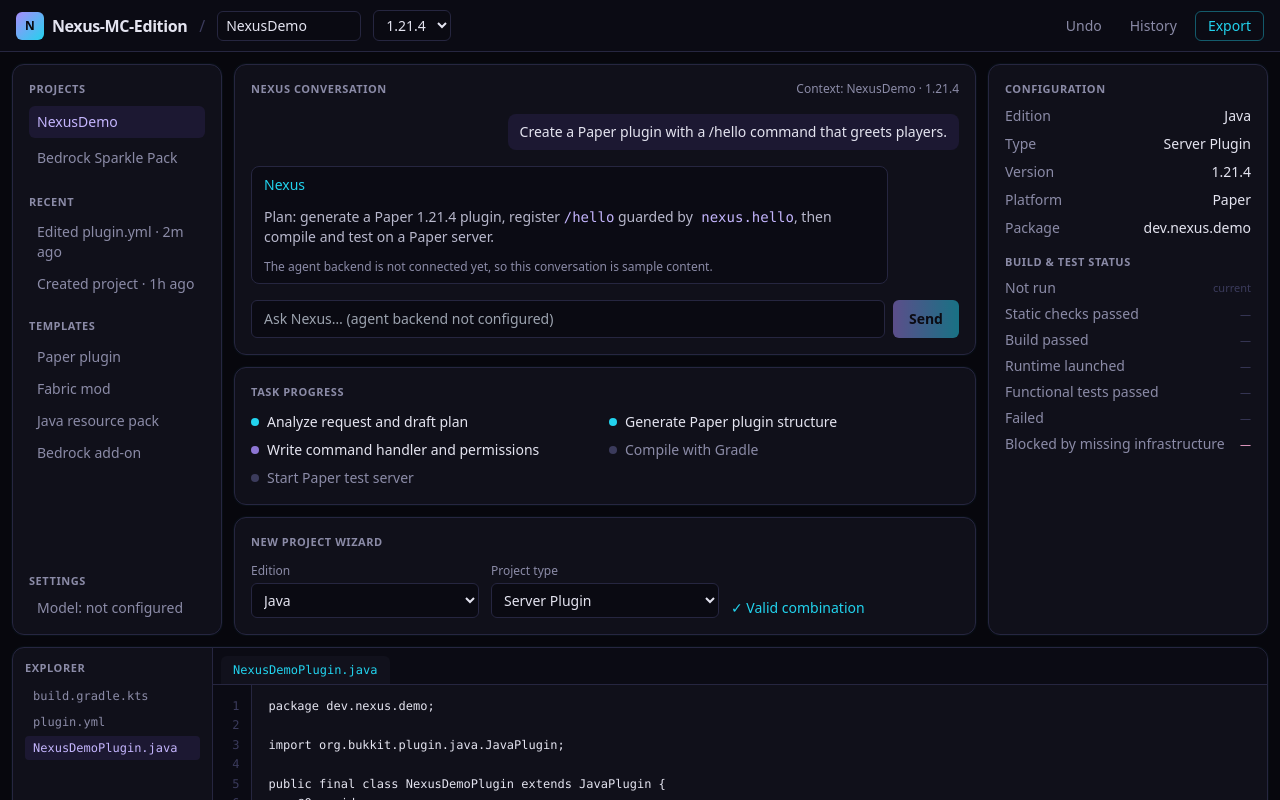
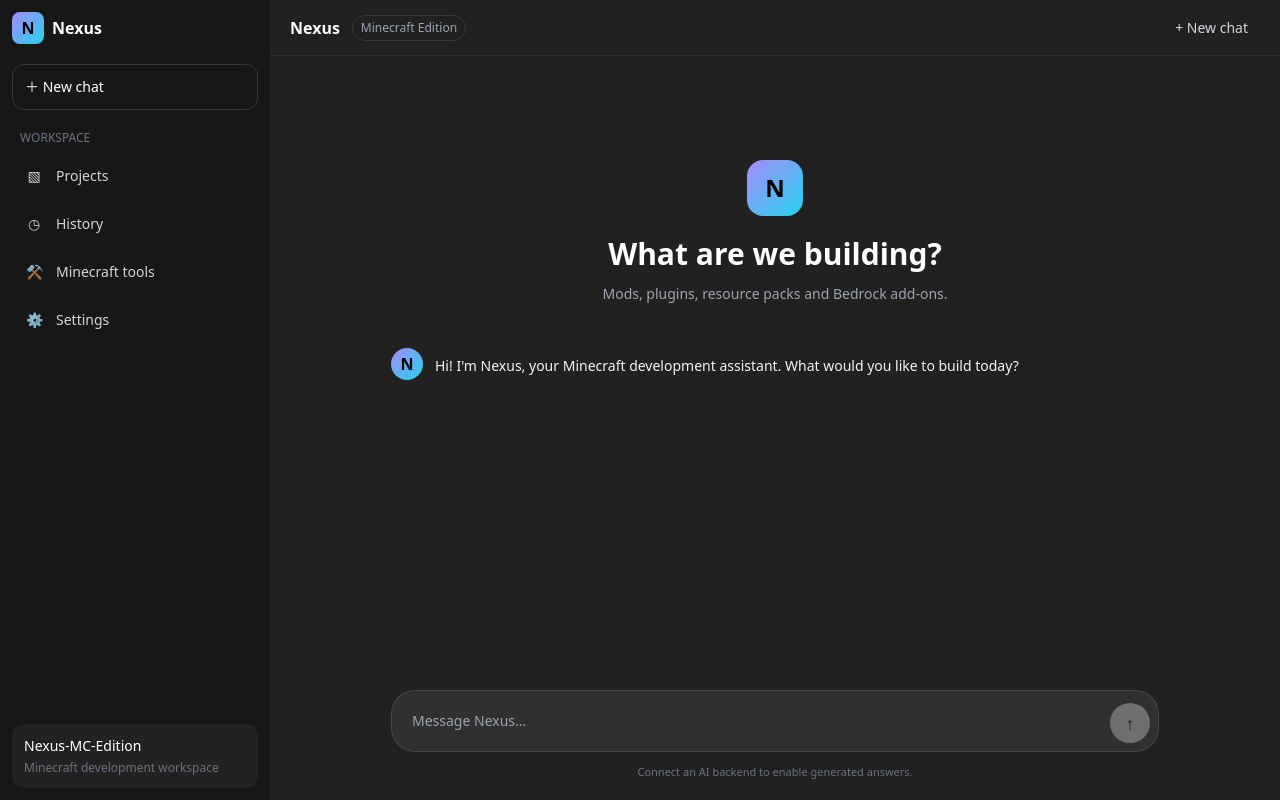
Before and after one commit to myloftjjjj-cmd/nexus-minecraft-edition, a React (Vite) app: page / in a window 1280 px wide. Shown: the top 800 px of the page. Built offline with nearby package versions, Linux system fonts and the light colour scheme.

Commit message:
Index.tsx

```diff
--- a/src/pages/Index.tsx
+++ b/src/pages/Index.tsx
@@ -1,324 +1,262 @@
-import { useMemo, useState } from "react";
 
-type SourceFile = { name: string; path: string; content: string };
-type Edition = "Java" | "Bedrock";
-type ProjectType = "Mod" | "Resource Pack" | "Server Plugin" | "Bedrock Add-on";
+import { useState, useRef, useEffect } from "react";
 
-const FILES: SourceFile[] = [
+type Message = {
+  role: "user" | "assistant";
+  content: string;
+};
+
+const initialMessages: Message[] = [
   {
-    name: "build.gradle.kts",
-    path: "build.gradle.kts",
-    content: `plugins {\n    java\n}\n\ngroup = "dev.nexus.demo"\nversion = "1.0.0"\n\nrepositories {\n    maven("https://repo.papermc.io/repository/maven-public/")\n}\n\ndependencies {\n    compileOnly("io.papermc.paper:paper-api:1.21.4-R0.1-SNAPSHOT")\n}`,
-  },
-  {
-    name: "plugin.yml",
-    path: "src/main/resources/plugin.yml",
-    content: `name: NexusDemo\nversion: 1.0.0\nmain: dev.nexus.demo.NexusDemoPlugin\napi-version: '1.21'\ncommands:\n  hello:\n    description: Greets the player\n    permission: nexus.hello\npermissions:\n  nexus.hello:\n    default: true`,
-  },
-  {
-    name: "NexusDemoPlugin.java",
-    path: "src/main/java/dev/nexus/demo/NexusDemoPlugin.java",
-    content: `package dev.nexus.demo;\n\nimport org.bukkit.plugin.java.JavaPlugin;\n\npublic final class NexusDemoPlugin extends JavaPlugin {\n    @Override\n    public void onEnable() {\n        getLogger().info("NexusDemo enabled");\n    }\n}`,
+    role: "assistant",
+    content:
+      "Hi! I'm Nexus, your Minecraft development assistant. What would you like to build today?",
   },
 ];
 
-const EDITION_TYPES: Record<Edition, ProjectType[]> = {
-  Java: ["Mod", "Resource Pack", "Server Plugin"],
-  Bedrock: ["Resource Pack", "Bedrock Add-on"],
-};
-
-const TASKS: { label: string; status: "done" | "active" | "pending" }[] = [
-  { label: "Analyze request and draft plan", status: "done" },
-  { label: "Generate Paper plugin structure", status: "done" },
-  { label: "Write command handler and permissions", status: "active" },
-  { label: "Compile with Gradle", status: "pending" },
-  { label: "Start Paper test server", status: "pending" },
+const menuItems = [
+  { icon: "▧", label: "Projects" },
+  { icon: "◷", label: "History" },
+  { icon: "⚒", label: "Minecraft tools" },
+  { icon: "⚙", label: "Settings" },
 ];
 
-const STATUS_LABELS = [
-  "Not run",
-  "Static checks passed",
-  "Build passed",
-  "Runtime launched",
-  "Functional tests passed",
-  "Failed",
-  "Blocked by missing infrastructure",
-];
+export default function Index() {
+  const [sidebarOpen, setSidebarOpen] = useState(false);
+  const [input, setInput] = useState("");
+  const [messages, setMessages] = useState<Message[]>(initialMessages);
+  const [activeMenu, setActiveMenu] = useState("New chat");
+  const inputRef = useRef<HTMLTextAreaElement>(null);
+  const bottomRef = useRef<HTMLDivElement>(null);
 
-const panel =
-  "rounded-xl border border-[#262640] bg-[#11111c]/90 shadow-[0_0_0_1px_rgba(34,211,238,0.03)]";
-const label = "text-[11px] font-semibold uppercase tracking-wider text-[#8b8ba7]";
+  useEffect(() => {
+    bottomRef.current?.scrollIntoView({ behavior: "smooth" });
+  }, [messages]);
 
-export default function Index() {
-  const [activeFile, setActiveFile] = useState(FILES[2].path);
-  const [openTabs, setOpenTabs] = useState<string[]>([FILES[2].path]);
-  const [edition, setEdition] = useState<Edition>("Java");
-  const [projectType, setProjectType] = useState<ProjectType>("Server Plugin");
-  const [projectName, setProjectName] = useState("NexusDemo");
-  const [mcVersion, setMcVersion] = useState("1.21.4");
+  function newChat() {
+    setMessages(initialMessages);
+    setInput("");
+    setActiveMenu("New chat");
+    setSidebarOpen(false);
+  }
 
-  const file = FILES.find((f) => f.path === activeFile) ?? FILES[0];
-  const validTypes = EDITION_TYPES[edition];
-  const typeValid = validTypes.includes(projectType);
-  const lineNumbers = useMemo(
-    () => file.content.split("\n").map((_, i) => i + 1),
-    [file],
-  );
+  function sendMessage() {
+    const text = input.trim();
+    if (!text) return;
 
-  const openFile = (path: string) => {
-    setActiveFile(path);
-    setOpenTabs((tabs) => (tabs.includes(path) ? tabs : [...tabs, path]));
-  };
-
-  const changeEdition = (next: Edition) => {
-    setEdition(next);
-    if (!EDITION_TYPES[next].includes(projectType)) setProjectType(EDITION_TYPES[next][0]);
-  };
+    setMessages((old) => [...old, { role: "user", content: text }]);
+    setInput("");
+    setActiveMenu("New chat");
+    inputRef.current?.focus();
+  }
 
   return (
-    <div className="flex min-h-screen flex-col bg-[#07070d] text-[#e4e4f0]">
-      {/* Top toolbar */}
-      <header className="flex flex-wrap items-center gap-3 border-b border-[#262640] bg-[#0b0b14] px-4 py-2.5">
-        <div className="flex items-center gap-2">
-          <div className="grid h-7 w-7 place-items-center rounded-md bg-gradient-to-br from-[#a78bfa] to-[#22d3ee] text-xs font-bold text-[#07070d]">
+    <div className="flex h-[100dvh] overflow-hidden bg-[#212121] text-white">
+      {sidebarOpen && (
+        <button
+          aria-label="Close sidebar"
+          onClick={() => setSidebarOpen(false)}
+          className="fixed inset-0 z-30 bg-black/60 md:hidden"
+        />
+      )}
+
+      <aside
+        className={`fixed inset-y-0 left-0 z-40 flex w-[270px] flex-col bg-[#171717] p-3 transition-transform duration-200 md:relative md:translate-x-0 ${
+          sidebarOpen ? "translate-x-0" : "-translate-x-full"
+        }`}
+      >
+        <div className="mb-5 flex items-center justify-between">
+          <div className="flex items-center gap-2 font-semibold">
+            <div className="grid h-8 w-8 place-items-center rounded-lg bg-gradient-to-br from-violet-400 to-cyan-400 font-bold text-black">
               N
             </div>
-          <span className="font-semibold tracking-tight">Nexus-MC-Edition</span>
+            Nexus
           </div>
-        <span className="hidden text-[#3b3b5c] sm:inline">/</span>
-        <input
-          value={projectName}
-          onChange={(e) => setProjectName(e.target.value)}
-          className="w-36 rounded-md border border-[#262640] bg-[#0a0a12] px-2 py-1 text-sm outline-none focus:border-[#22d3ee]"
-          aria-label="Project name"
-        />
-        <select
-          value={mcVersion}
-          onChange={(e) => setMcVersion(e.target.value)}
-          className="rounded-md border border-[#262640] bg-[#0a0a12] px-2 py-1 text-sm outline-none focus:border-[#22d3ee]"
-          aria-label="Minecraft version"
+          <button
+            onClick={() => setSidebarOpen(false)}
+            className="rounded-lg px-3 py-2 text-gray-400 hover:bg-[#303030] md:hidden"
+            aria-label="Close menu"
           >
-          <option>1.21.4</option>
-          <option>1.21.1</option>
-          <option>1.20.6</option>
-        </select>
-        <div className="ml-auto flex items-center gap-2 text-sm">
-          <button className="rounded-md px-2.5 py-1 text-[#8b8ba7] hover:bg-[#1a1a2a] hover:text-[#e4e4f0]">Undo</button>
-          <button className="rounded-md px-2.5 py-1 text-[#8b8ba7] hover:bg-[#1a1a2a] hover:text-[#e4e4f0]">History</button>
-          <button className="rounded-md border border-[#22d3ee]/40 px-3 py-1 text-[#22d3ee] hover:bg-[#22d3ee]/10">
-            Export
+            ✕
           </button>
         </div>
+
+        <button
+          onClick={newChat}
+          className="mb-5 flex items-center gap-3 rounded-xl border border-[#383838] px-3 py-3 text-sm hover:bg-[#292929]"
+        >
+          ＋ New chat
+        </button>
+
+        <p className="mb-2 px-2 text-xs font-medium text-gray-500">
+          WORKSPACE
+        </p>
+
+        <nav className="flex flex-col gap-1">
+          {menuItems.map((item) => (
+            <button
+              key={item.label}
+              onClick={() => {
+                setActiveMenu(item.label);
+                setSidebarOpen(false);
+              }}
+              className={`flex items-center gap-3 rounded-lg px-3 py-3 text-left text-sm ${
+                activeMenu === item.label
+                  ? "bg-[#303030]"
+                  : "text-gray-300 hover:bg-[#292929]"
+              }`}
+            >
+              <span className="w-5 text-center">{item.icon}</span>
+              {item.label}
+            </button>
+          ))}
+        </nav>
+
+        <div className="mt-auto rounded-xl bg-[#222222] p-3">
+          <p className="text-sm font-medium">Nexus-MC-Edition</p>
+          <p className="mt-1 text-xs text-gray-500">
+            Minecraft development workspace
+          </p>
+        </div>
+      </aside>
+
+      <main className="flex min-w-0 flex-1 flex-col">
+        <header className="flex h-14 shrink-0 items-center gap-3 border-b border-white/5 px-3 md:px-5">
+          <button
+            onClick={() => setSidebarOpen(true)}
+            className="rounded-lg px-3 py-2 text-xl hover:bg-[#303030] md:hidden"
+            aria-label="Open menu"
+          >
+            ☰
+          </button>
+
+          <span className="font-semibold">Nexus</span>
+          <span className="rounded-full border border-white/10 px-2 py-1 text-xs text-gray-400">
+            Minecraft Edition
+          </span>
+
+          <button
+            onClick={newChat}
+            className="ml-auto rounded-lg px-3 py-2 text-sm text-gray-300 hover:bg-[#303030]"
+          >
+            + New chat
+          </button>
         </header>
 
-      <div className="grid flex-1 grid-cols-1 gap-3 p-3 lg:grid-cols-[210px_minmax(0,1fr)_280px]">
-        {/* Left sidebar */}
-        <aside className={`${panel} flex flex-col gap-5 p-4`}>
-          <section>
-            <p className={label}>Projects</p>
-            <ul className="mt-2 space-y-1 text-sm">
-              <li className="rounded-md bg-[#1c1832] px-2 py-1.5 text-[#c4b5fd]">{projectName}</li>
-              <li className="rounded-md px-2 py-1.5 text-[#8b8ba7] hover:bg-[#1a1a2a]">Bedrock Sparkle Pack</li>
-            </ul>
-          </section>
-          <section>
-            <p className={label}>Recent</p>
-            <ul className="mt-2 space-y-1 text-sm text-[#8b8ba7]">
-              <li className="px-2 py-1">Edited plugin.yml · 2m ago</li>
-              <li className="px-2 py-1">Created project · 1h ago</li>
-            </ul>
-          </section>
-          <section>
-            <p className={label}>Templates</p>
-            <ul className="mt-2 space-y-1 text-sm text-[#8b8ba7]">
-              <li className="px-2 py-1 hover:text-[#e4e4f0]">Paper plugin</li>
-              <li className="px-2 py-1 hover:text-[#e4e4f0]">Fabric mod</li>
-              <li className="px-2 py-1 hover:text-[#e4e4f0]">Java resource pack</li>
-              <li className="px-2 py-1 hover:text-[#e4e4f0]">Bedrock add-on</li>
-            </ul>
-          </section>
-          <section className="mt-auto">
-            <p className={label}>Settings</p>
-            <p className="mt-2 px-2 text-sm text-[#8b8ba7]">Model: not configured</p>
-          </section>
-        </aside>
-
-        {/* Center: conversation + wizard */}
-        <main className="flex min-w-0 flex-col gap-3">
-          <section className={`${panel} flex flex-col gap-4 p-4`}>
-            <div className="flex items-center justify-between">
-              <p className={label}>Nexus conversation</p>
-              <span className="text-xs text-[#8b8ba7]">Context: {projectName} · {mcVersion}</span>
+        <section className="flex min-h-0 flex-1 flex-col">
+          {activeMenu !== "New chat" ? (
+            <div className="flex flex-1 flex-col items-center justify-center p-6 text-center">
+              <h1 className="text-xl font-semibold">{activeMenu}</h1>
+              <p className="mt-2 max-w-sm text-sm text-gray-400">
+                This section is not connected yet. Start a new chat to return
+                to the Nexus conversation.
+              </p>
+              <button
+                onClick={newChat}
+                className="mt-5 rounded-xl bg-white px-4 py-2 text-sm font-medium text-black hover:bg-gray-200"
+              >
+                Start a new chat
+              </button>
             </div>
-            <div className="ml-auto max-w-[85%] rounded-lg bg-[#1c1832] px-3 py-2 text-sm">
-              Create a Paper plugin with a /hello command that greets players.
+          ) : (
+            <>
+              <div className="flex-1 overflow-y-auto px-4 py-6 sm:px-6">
+                <div className="mx-auto flex w-full max-w-3xl flex-col gap-6">
+                  {messages.length === 1 && (
+                    <div className="mb-5 mt-10 text-center sm:mt-20">
+                      <div className="mx-auto mb-5 grid h-14 w-14 place-items-center rounded-2xl bg-gradient-to-br from-violet-400 to-cyan-400 text-2xl font-bold text-black">
+                        N
                       </div>
-            <div className="max-w-[90%] space-y-3 rounded-lg border border-[#262640] bg-[#0b0b14] px-3 py-2 text-sm">
-              <p className="font-medium text-[#22d3ee]">Nexus</p>
-              <p className="text-[#b8b8cc]">
-                Plan: generate a Paper 1.21.4 plugin, register <code className="text-[#c4b5fd]">/hello</code> guarded by
-                <code className="text-[#c4b5fd]"> nexus.hello</code>, then compile and test on a Paper server.
-              </p>
-              <p className="text-xs text-[#8b8ba7]">
-                The agent backend is not connected yet, so this conversation is sample content.
+                      <h1 className="text-2xl font-semibold sm:text-3xl">
+                        What are we building?
+                      </h1>
+                      <p className="mt-3 text-sm text-gray-400">
+                        Mods, plugins, resource packs and Bedrock add-ons.
                       </p>
                     </div>
-            <div className="flex gap-2">
-              <input
-                disabled
-                placeholder="Ask Nexus… (agent backend not configured)"
-                className="flex-1 rounded-md border border-[#262640] bg-[#0a0a12] px-3 py-2 text-sm text-[#8b8ba7] outline-none disabled:cursor-not-allowed"
-              />
-              <button disabled className="rounded-md bg-gradient-to-r from-[#a78bfa] to-[#22d3ee] px-4 py-2 text-sm font-semibold text-[#07070d] opacity-50">
-                Send
-              </button>
+                  )}
+
+                  {messages.map((message, index) => (
+                    <div
+                      key={index}
+                      className={`flex gap-3 ${
+                        message.role === "user" ? "justify-end" : "justify-start"
+                      }`}
+                    >
+                      {message.role === "assistant" && (
+                        <div className="grid h-8 w-8 shrink-0 place-items-center rounded-full bg-gradient-to-br from-violet-400 to-cyan-400 font-bold text-black">
+                          N
                         </div>
-          </section>
+                      )}
 
-          <section className={`${panel} p-4`}>
-            <p className={label}>Task progress</p>
-            <ul className="mt-3 grid gap-2 sm:grid-cols-2">
-              {TASKS.map((t) => (
-                <li key={t.label} className="flex items-center gap-2 text-sm">
-                  <span
-                    className={`h-2 w-2 shrink-0 rounded-full ${
-                      t.status === "done" ? "bg-[#22d3ee]" : t.status === "active" ? "bg-[#a78bfa] animate-pulse" : "bg-[#3b3b5c]"
+                      <div
+                        className={`max-w-[88%] whitespace-pre-wrap break-words text-sm leading-7 sm:max-w-[80%] ${
+                          message.role === "user"
+                            ? "rounded-3xl bg-[#303030] px-4 py-3"
+                            : "py-1 text-gray-100"
                         }`}
-                  />
-                  <span className={t.status === "pending" ? "text-[#8b8ba7]" : ""}>{t.label}</span>
-                </li>
-              ))}
-            </ul>
-          </section>
-
-          <section className={`${panel} p-4`}>
-            <p className={label}>New project wizard</p>
-            <div className="mt-3 grid gap-3 sm:grid-cols-3">
-              <label className="flex flex-col gap-1 text-xs text-[#8b8ba7]">
-                Edition
-                <select
-                  value={edition}
-                  onChange={(e) => changeEdition(e.target.value as Edition)}
-                  className="rounded-md border border-[#262640] bg-[#0a0a12] px-2 py-1.5 text-sm text-[#e4e4f0]"
                       >
-                  <option>Java</option>
-                  <option>Bedrock</option>
-                </select>
-              </label>
-              <label className="flex flex-col gap-1 text-xs text-[#8b8ba7]">
-                Project type
-                <select
-                  value={projectType}
-                  onChange={(e) => setProjectType(e.target.value as ProjectType)}
-                  className="rounded-md border border-[#262640] bg-[#0a0a12] px-2 py-1.5 text-sm text-[#e4e4f0]"
-                >
-                  {(["Mod", "Resource Pack", "Server Plugin", "Bedrock Add-on"] as ProjectType[]).map((t) => (
-                    <option key={t}>{t}</option>
-                  ))}
-                </select>
-              </label>
-              <div className="flex flex-col justify-end text-sm">
-                {typeValid ? (
-                  <span className="text-[#22d3ee]">✓ Valid combination</span>
-                ) : (
-                  <span className="text-[#f9a8d4]">
-                    {projectType} is not available for {edition} Edition. Try {validTypes.join(" or ")}.
-                  </span>
-                )}
+                        {message.content}
                       </div>
                     </div>
-          </section>
-        </main>
+                  ))}
 
-        {/* Right: config + status */}
-        <aside className={`${panel} flex flex-col gap-4 p-4`}>
-          <section>
-            <p className={label}>Configuration</p>
-            <dl className="mt-2 space-y-2 text-sm">
-              <div className="flex justify-between gap-2"><dt className="text-[#8b8ba7]">Edition</dt><dd>{edition}</dd></div>
-              <div className="flex justify-between gap-2"><dt className="text-[#8b8ba7]">Type</dt><dd>{projectType}</dd></div>
-              <div className="flex justify-between gap-2"><dt className="text-[#8b8ba7]">Version</dt><dd>{mcVersion}</dd></div>
-              <div className="flex justify-between gap-2"><dt className="text-[#8b8ba7]">Platform</dt><dd>Paper</dd></div>
-              <div className="flex justify-between gap-2"><dt className="text-[#8b8ba7]">Package</dt><dd>dev.nexus.demo</dd></div>
-            </dl>
-          </section>
-          <section>
-            <p className={label}>Build & test status</p>
-            <ul className="mt-2 space-y-1.5 text-sm">
-              {STATUS_LABELS.map((s) => (
-                <li key={s} className="flex items-center justify-between">
-                  <span className="text-[#8b8ba7]">{s}</span>
-                  <span className={`text-[11px] ${s === "Blocked by missing infrastructure" ? "text-[#f9a8d4]" : "text-[#3b3b5c]"}`}>
-                    {s === "Not run" ? "current" : "—"}
-                  </span>
-                </li>
-              ))}
-            </ul>
-          </section>
-        </aside>
-      </div>
+                  {messages.length > 1 && (
+                    <p className="text-center text-xs text-gray-500">
+                      Local chat only — AI responses are not connected yet.
+                    </p>
+                  )}
 
-      {/* Explorer + editor */}
-      <div className={`${panel} mx-3 mb-3 grid min-h-[260px] grid-cols-1 overflow-hidden md:grid-cols-[200px_minmax(0,1fr)]`}>
-        <nav className="border-b border-[#262640] p-3 md:border-b-0 md:border-r">
-          <p className={label}>Explorer</p>
-          <ul className="mt-2 space-y-0.5 font-mono text-xs">
-            {FILES.map((f) => (
-              <li key={f.path}>
-                <button
-                  onClick={() => openFile(f.path)}
-                  className={`w-full truncate rounded px-2 py-1 text-left ${
-                    activeFile === f.path ? "bg-[#1c1832] text-[#c4b5fd]" : "text-[#8b8ba7] hover:text-[#e4e4f0]"
-                  }`}
-                  title={f.path}
-                >
-                  {f.name}
-                </button>
-              </li>
-            ))}
-          </ul>
-        </nav>
-        <div className="flex min-w-0 flex-col">
-          <div className="flex gap-1 overflow-x-auto border-b border-[#262640] bg-[#0b0b14] px-2 pt-2">
-            {openTabs.map((p) => {
-              const f = FILES.find((x) => x.path === p);
-              if (!f) return null;
-              return (
-                <button
-                  key={p}
-                  onClick={() => setActiveFile(p)}
-                  className={`whitespace-nowrap rounded-t-md px-3 py-1.5 font-mono text-xs ${
-                    activeFile === p ? "bg-[#11111c] text-[#22d3ee]" : "text-[#8b8ba7]"
-                  }`}
-                >
-                  {f.name}
-                </button>
-              );
-            })}
-          </div>
-          <div className="flex min-h-[220px] overflow-auto font-mono text-xs leading-relaxed">
-            <div className="select-none border-r border-[#262640] bg-[#0b0b14] px-3 py-3 text-right text-[#3b3b5c]">
-              {lineNumbers.map((n) => (
-                <div key={n}>{n}</div>
-              ))}
-            </div>
-            <pre className="flex-1 whitespace-pre px-4 py-3 text-[#e4e4f0]">{file.content}</pre>
-          </div>
-          <p className="border-t border-[#262640] px-3 py-1.5 text-[11px] text-[#8b8ba7]">
-            {file.path} · read-only sample · search and diffs available once the editor backend is connected
-          </p>
+                  <div ref={bottomRef} />
                 </div>
               </div>
 
-      {/* Bottom console */}
-      <footer className="mx-3 mb-3 rounded-xl border border-[#262640] bg-[#05050a] p-3 font-mono text-xs">
-        <p className={label}>Console</p>
-        <div className="mt-2 space-y-1 text-[#8b8ba7]">
-          <p><span className="text-[#22d3ee]">[nexus]</span> Sample project loaded. No build has been run.</p>
-          <p><span className="text-[#a78bfa]">[build]</span> Gradle build not started (build backend not configured).</p>
-          <p><span className="text-[#f9a8d4]">[test]</span> Runtime tests blocked: no Paper test server configured.</p>
+              <div className="shrink-0 px-3 pb-3 pt-2 sm:px-6 sm:pb-5">
+                <form
+                  onSubmit={(event) => {
+                    event.preventDefault();
+                    sendMessage();
+                  }}
+                  className="mx-auto flex w-full max-w-3xl items-end gap-2 rounded-3xl border border-white/10 bg-[#303030] p-2 focus-within:border-white/20"
+                >
+                  <textarea
+                    ref={inputRef}
+                    value={input}
+                    onChange={(event) => setInput(event.target.value)}
+                    onKeyDown={(event) => {
+                      if (
+                        event.key === "Enter" &&
+                        !event.shiftKey &&
+                        !event.nativeEvent.isComposing
+                      ) {
+                        event.preventDefault();
+                        sendMessage();
+                      }
+                    }}
+                    rows={1}
+                    placeholder="Message Nexus..."
+                    aria-label="Message Nexus"
+                    className="max-h-32 min-h-11 flex-1 resize-none bg-transparent px-3 py-3 text-sm text-white outline-none placeholder:text-gray-400"
+                  />
+
+                  <button
+                    type="submit"
+                    disabled={!input.trim()}
+                    aria-label="Send message"
+                    className="grid h-10 w-10 shrink-0 place-items-center rounded-full bg-white text-lg font-semibold text-black hover:bg-gray-200 disabled:opacity-30"
+                  >
+                    ↑
+                  </button>
+                </form>
+
+                <p className="mx-auto mt-3 max-w-3xl text-center text-[11px] text-gray-500">
+                  Connect an AI backend to enable generated answers.
+                </p>
               </div>
-      </footer>
+            </>
+          )}
+        </section>
+      </main>
     </div>
   );
               }
```
Lines whose indentation alone changed are shown as unchanged.
